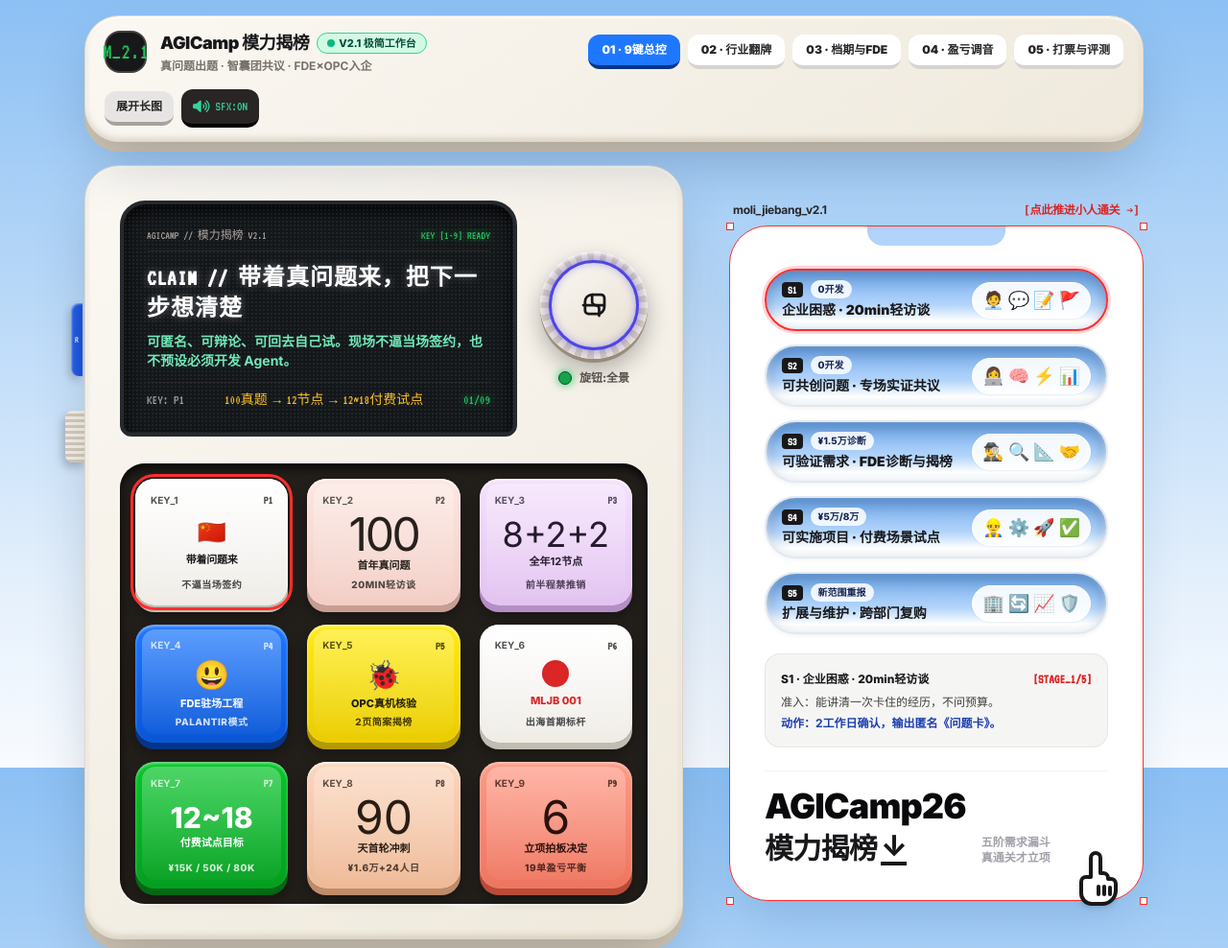
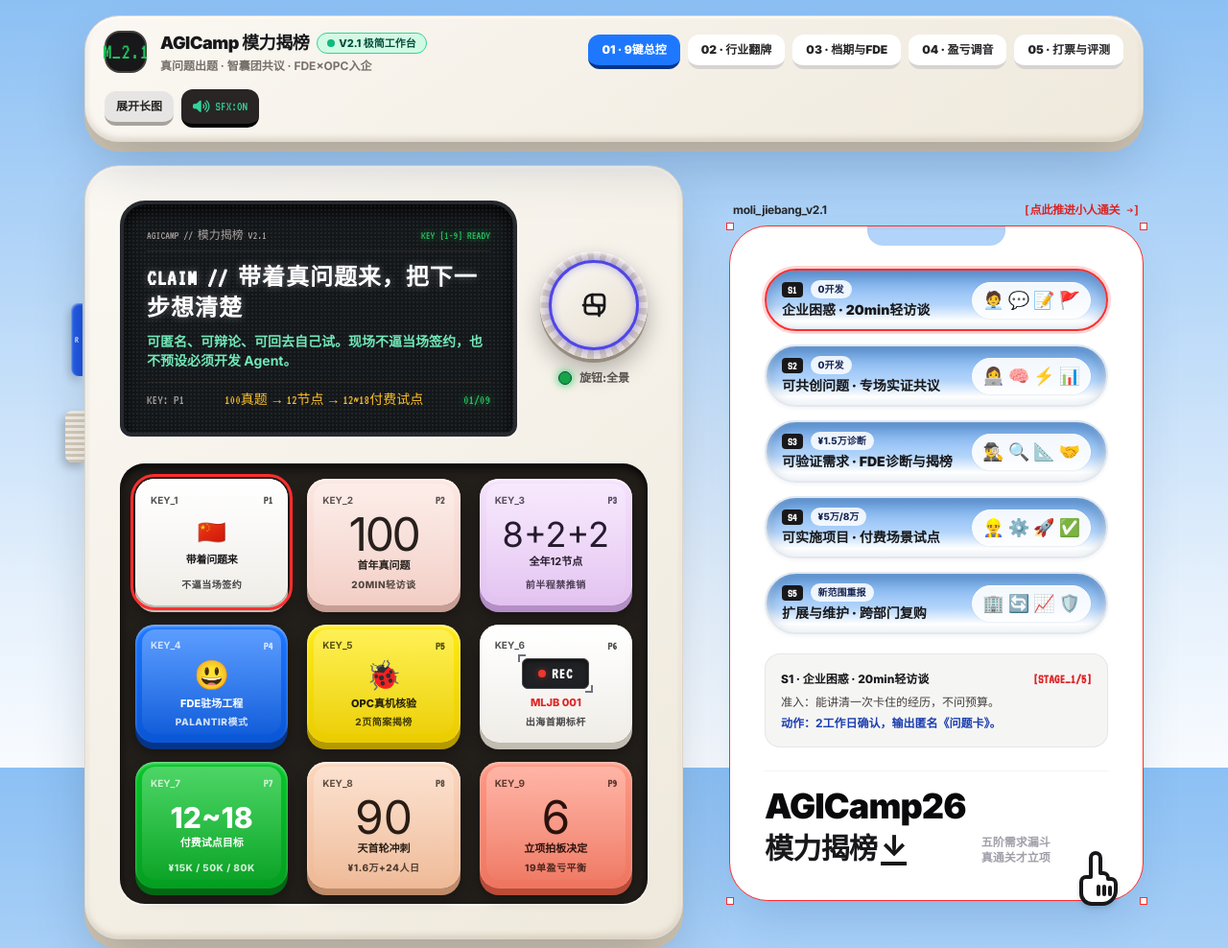
Before and after one commit to zry19950621-star/agicamp-jiebang, a plain HTML site: page index.html in a window 1280 px wide. Shown: the top 988 px of the page at 96% size. Drawn offline with nearby package versions, Linux system fonts and the light colour scheme.

Commit message:
Style pilot key as REC viewfinder with recording indicator

```diff
--- a/index.html
+++ b/index.html
@@ -345,6 +345,43 @@
         .deck-panel {
             animation: deckFadeIn 0.28s cubic-bezier(0.22, 1, 0.36, 1);
         }
+
+        .record-viewfinder {
+            position: relative;
+            display: inline-flex;
+            align-items: center;
+            justify-content: center;
+            gap: 6px;
+            min-width: 70px;
+            height: 32px;
+            color: #fff;
+            background: #202124;
+            border: 1px solid #48494d;
+            border-radius: 6px;
+            box-shadow: inset 0 2px 5px #0008, 0 1px 0 #fff;
+            font: 700 16px/1 'VT323', monospace;
+            letter-spacing: 1px;
+        }
+        .record-viewfinder::before, .record-viewfinder::after {
+            content: '';
+            position: absolute;
+            width: 8px;
+            height: 8px;
+            border-color: #6b7280;
+            border-style: solid;
+        }
+        .record-viewfinder::before { left: -5px; top: -5px; border-width: 2px 0 0 2px; }
+        .record-viewfinder::after { right: -5px; bottom: -5px; border-width: 0 2px 2px 0; }
+        .record-dot {
+            width: 8px;
+            height: 8px;
+            border-radius: 50%;
+            background: #ff3b30;
+            box-shadow: 0 0 6px #ff3b3080;
+            animation: recording-blink 1.6s ease-in-out infinite;
+        }
+        @keyframes recording-blink { 0%, 100% { opacity: 1; } 50% { opacity: .3; } }
+        @media (prefers-reduced-motion: reduce) { .record-dot { animation: none; } }
     </style>
 </head>
 <body class="antialiased selection:bg-blue-600 selection:text-white min-h-screen flex flex-col justify-between pb-12">
@@ -1019,7 +1056,7 @@
                 code: "P6",
                 style: "key-white",
                 topTag: "KEY_6",
-                centerHtml: `<div class="my-auto flex flex-col items-center"><span class="w-7 h-7 rounded-full bg-red-600 inline-block shadow-inner"></span><span class="text-[11px] font-extrabold text-red-600 mt-1.5">MLJB 001</span></div>`,
+                centerHtml: `<div class="my-auto flex flex-col items-center"><span class="record-viewfinder" aria-label="录像中"><span class="record-dot"></span><span>REC</span></span><span class="text-[11px] font-extrabold text-red-600 mt-1.5">MLJB 001</span></div>`,
                 bottomLabel: "出海首期标杆",
                 oledTitle: "PILOT 001 // 出海电商多语言本地化验证",
                 oledDesc: "1个品类×2个市场×60条样本×3周：验证合格稿人工时间减少30%，价格规格准确率≥98%。",
```
